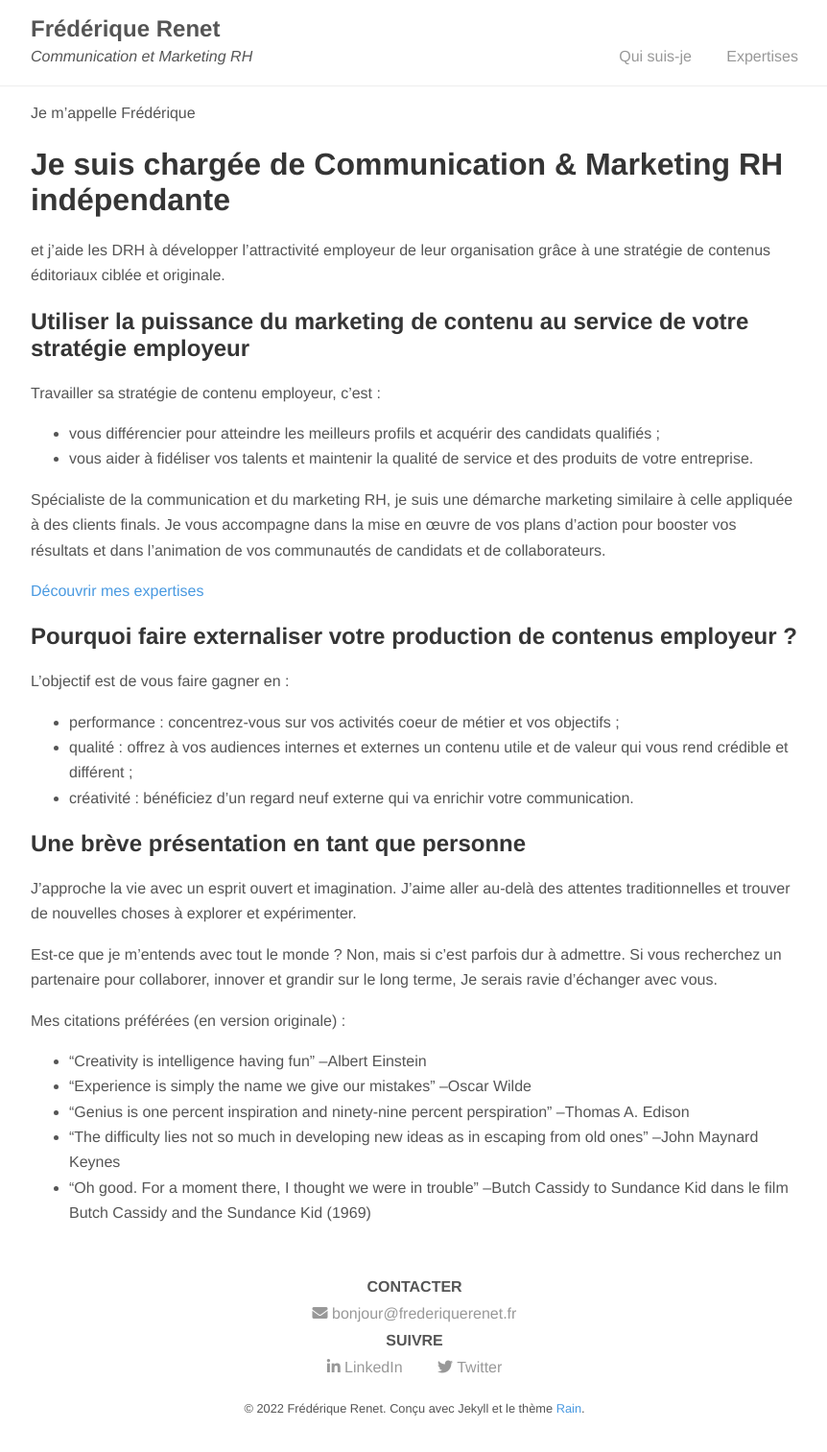
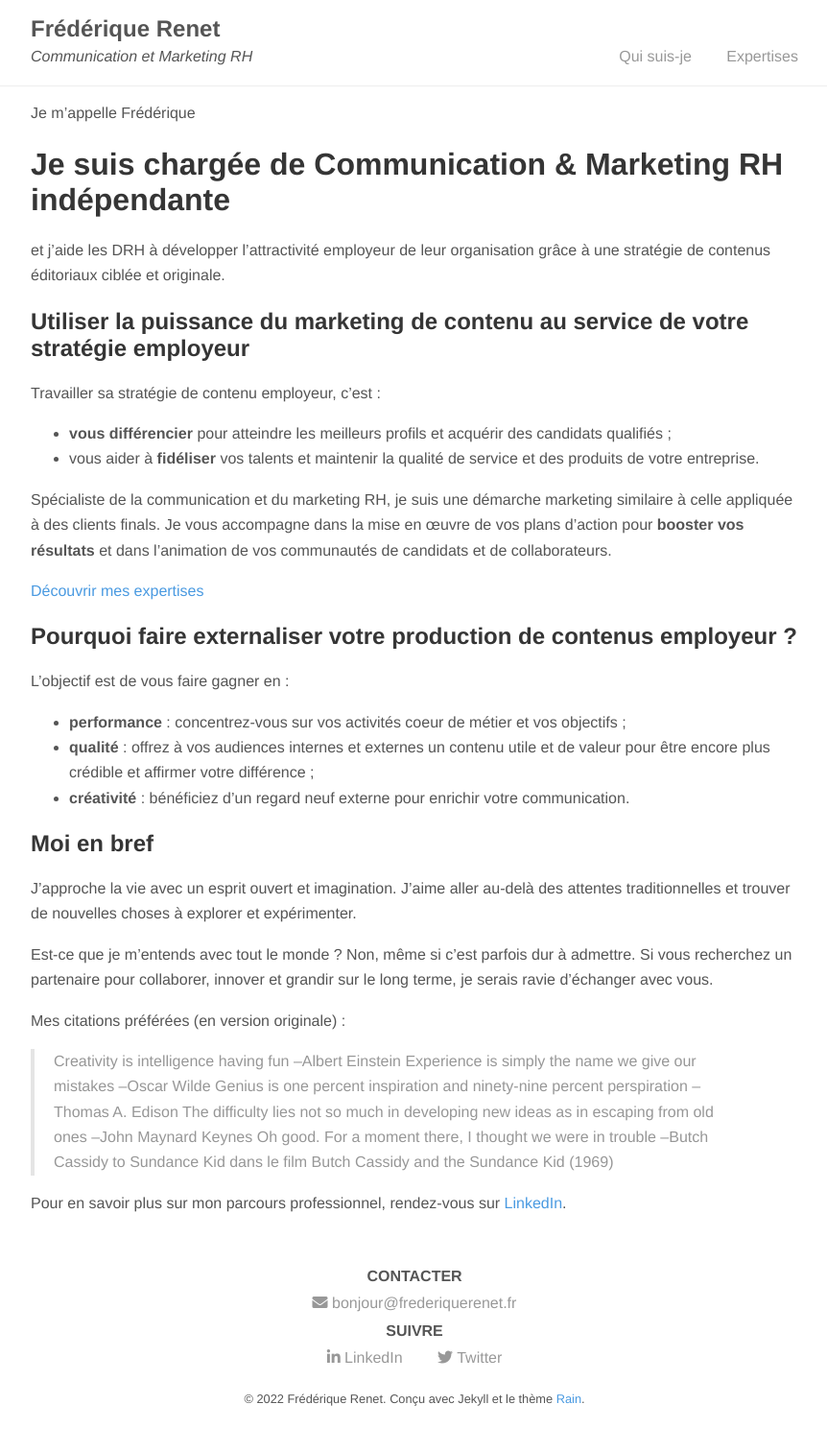
Before and after one commit to frederiquerenet/frederiquerenet.github.io, a Jekyll site: the page built from about.markdown, in a window 1280 px wide. Shown: the whole page at 96% size, without its empty margins (208-1070 px from the left). Built offline with Jekyll 4.4.1, drawn with Linux system fonts in a browser that asks for light colours; nearby versions of some CDN libraries.

Commit message:
Updated the about content

```diff
--- a/about.markdown
+++ b/about.markdown
@@ -10,28 +10,30 @@ et j'aide les DRH à développer l'attractivité employeur de leur organisation
 
 ## Utiliser la puissance du marketing de contenu au service de votre stratégie employeur
 Travailler sa stratégie de contenu employeur, c'est :
-- vous différencier pour atteindre les meilleurs profils et acquérir des candidats qualifiés ;
-- vous aider à fidéliser vos talents et maintenir la qualité de service et des produits de votre entreprise.
+- **vous différencier** pour atteindre les meilleurs profils et acquérir des candidats qualifiés ;
+- vous aider à **fidéliser** vos talents et maintenir la qualité de service et des produits de votre entreprise.
 
-Spécialiste de la communication et du marketing RH, je suis une démarche marketing similaire à celle appliquée à des clients finals. Je vous accompagne dans la mise en œuvre de vos plans d'action pour booster vos résultats et dans l'animation de vos communautés de candidats et de collaborateurs.
+Spécialiste de la communication et du marketing RH, je suis une démarche marketing similaire à celle appliquée à des clients finals. Je vous accompagne dans la mise en œuvre de vos plans d'action pour **booster vos résultats** et dans l'animation de vos communautés de candidats et de collaborateurs.
 
 [Découvrir mes expertises]({{/services/}})
+
 ## Pourquoi faire externaliser votre production de contenus employeur ?
 L'objectif est de vous faire gagner en :
-- performance : concentrez-vous sur vos activités coeur de métier et vos objectifs ;
-- qualité : offrez à vos audiences internes et externes un contenu utile et de valeur qui vous rend crédible et différent ;
-- créativité : bénéficiez d'un regard neuf externe qui va enrichir votre communication.
+- **performance** : concentrez-vous sur vos activités coeur de métier et vos objectifs ;
+- **qualité** : offrez à vos audiences internes et externes un contenu utile et de valeur pour être encore plus crédible et affirmer votre différence ;
+- **créativité** : bénéficiez d'un regard neuf externe pour enrichir votre communication.
 
 
-## Une brève présentation en tant que personne
-J'approche la vie avec un esprit ouvert et imagination.
-J'aime aller au-delà des attentes traditionnelles et trouver de nouvelles choses à explorer et expérimenter.
+## Moi en bref
+J'approche la vie avec un esprit ouvert et imagination. J'aime aller au-delà des attentes traditionnelles et trouver de nouvelles choses à explorer et expérimenter.
 
-Est-ce que je m'entends avec tout le monde ? Non, mais si c'est parfois dur à admettre. Si vous recherchez un partenaire pour collaborer, innover et grandir sur le long terme, Je serais ravie d'échanger avec vous.
+Est-ce que je m'entends avec tout le monde ? Non, même si c'est parfois dur à admettre. Si vous recherchez un partenaire pour collaborer, innover et grandir sur le long terme, je serais ravie d'échanger avec vous.
 
 Mes citations préférées (en version originale) :
-- "Creativity is intelligence having fun" --Albert Einstein
-- "Experience is simply the name we give our mistakes" --Oscar Wilde
-- "Genius is one percent inspiration and ninety-nine percent perspiration" --Thomas A. Edison
-- "The difficulty lies not so much in developing new ideas as in escaping from old ones" --John Maynard Keynes
-- "Oh good. For a moment there, I thought we were in trouble" --Butch Cassidy to Sundance Kid dans le film Butch Cassidy and the Sundance Kid (1969)
+>Creativity is intelligence having fun --Albert Einstein
+>Experience is simply the name we give our mistakes --Oscar Wilde
+>Genius is one percent inspiration and ninety-nine percent perspiration --Thomas A. Edison
+>The difficulty lies not so much in developing new ideas as in escaping from old ones --John Maynard Keynes
+>Oh good. For a moment there, I thought we were in trouble --Butch Cassidy to Sundance Kid dans le film Butch Cassidy and the Sundance Kid (1969)
+
+Pour en savoir plus sur mon parcours professionnel, rendez-vous sur [LinkedIn](https://fr.linkedin.com/in/frederiquerenet).
```
